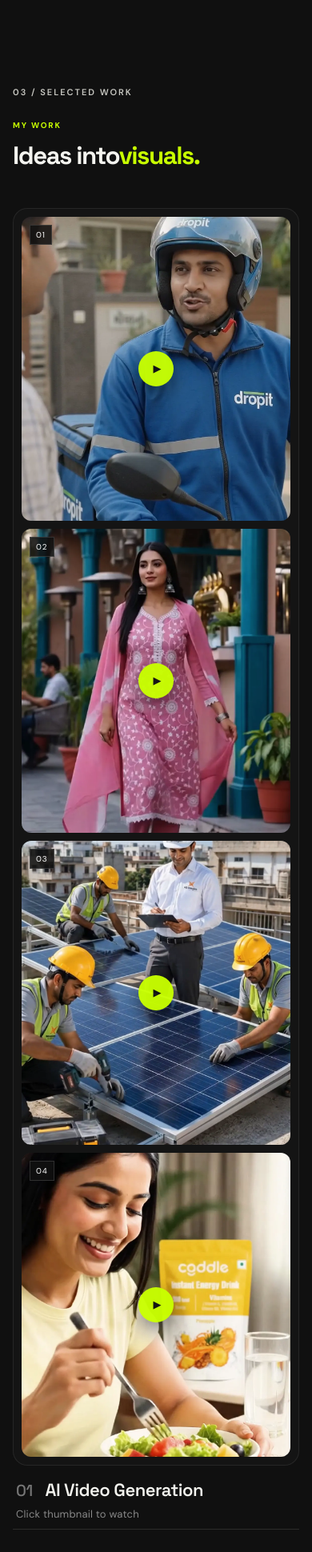
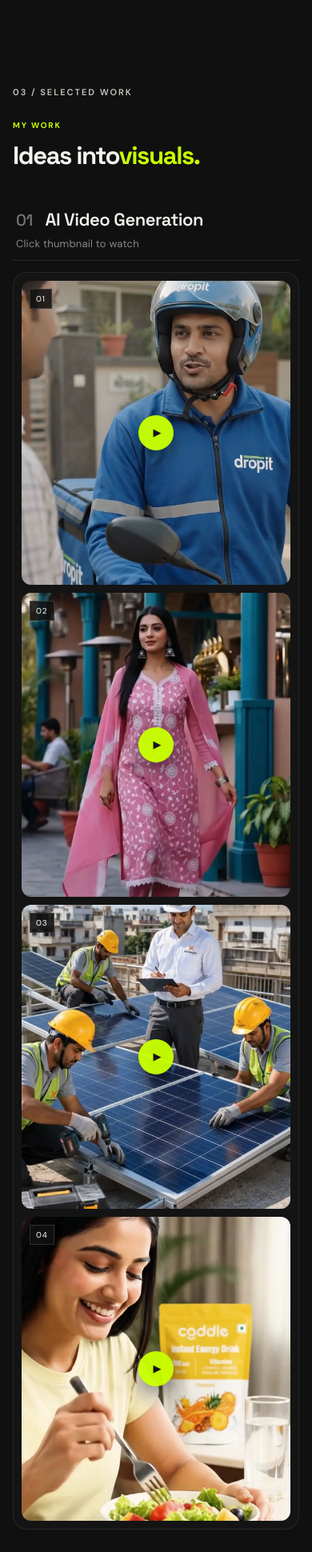
Before and after one commit to GrowVeraDigital/akshay-portfolio, a Next.js app: page / in a window 390 px wide. Shown: the part 3594-5534 px from the top of the page at 80% size. Built offline with nearby package versions, Linux system fonts and the light colour scheme.

Commit message:
Move project category headings above video galleries

```diff
--- a/components/HomePage/Projects/Projects.js
+++ b/components/HomePage/Projects/Projects.js
@@ -106,6 +106,13 @@ export default function Projects() {
             className={`project-card large ${project.className}`}
             data-category={project.category}
           >
+            <div className="project-meta">
+              <div className="project-meta-left">
+                <span className="project-meta-num">{project.number}</span>
+                <h3 className="project-meta-title">{project.title}</h3>
+              </div>
+              <p className="project-meta-sub">{project.subtitle}</p>
+            </div>
             <div className={project.galleryClassName}>
               {project.videos.map((video) => (
                 <a
@@ -132,13 +139,6 @@ export default function Projects() {
                   </div>
                 </a>
               ))}
-            </div>
-            <div className="project-meta">
-              <div className="project-meta-left">
-                <span className="project-meta-num">{project.number}</span>
-                <h3 className="project-meta-title">{project.title}</h3>
-              </div>
-              <p className="project-meta-sub">{project.subtitle}</p>
             </div>
           </Reveal>
         ))}
--- a/components/HomePage/Projects/Projects.scss
+++ b/components/HomePage/Projects/Projects.scss
@@ -146,7 +146,8 @@
   display: flex;
   justify-content: space-between;
   align-items: center;
-  padding: 22px 6px 14px;
+  padding: 0 6px 16px;
+  margin-bottom: 18px;
   border-bottom: 1px solid var(--line);
   gap: 20px;
 }
@@ -339,7 +340,8 @@
     flex-direction: column;
     align-items: flex-start;
     gap: 8px;
-    padding: 16px 4px 10px;
+    padding: 0 4px 12px;
+    margin-bottom: 14px;
   }
   .project-meta-sub {
     font-size: 13px;
```
